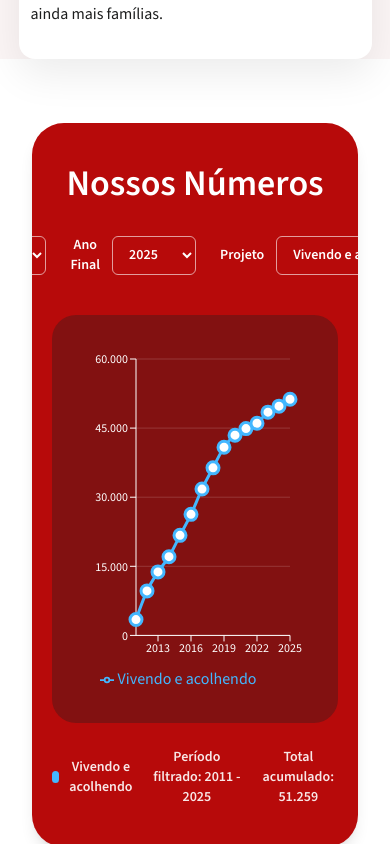
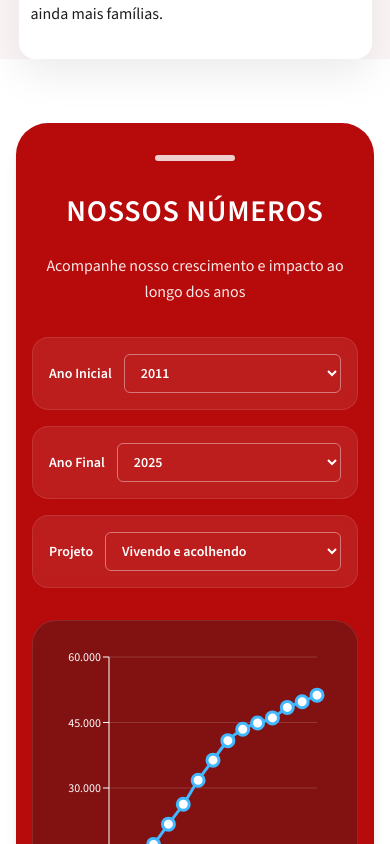
Before and after one commit to MF-Sergio/IPPS, a React (Vite) app: page /quem-somos in a window 390 px wide. Shown: the part 4440-5284 px from the top of the page. Built offline with nearby package versions, Linux system fonts and the light colour scheme.

Commit message:
feat: grafico adaptado para mobile(ajustes pendentes)

```diff
--- a/src/pages/QuemSomos/components/NossosNumeros/NossosNumeros.tsx
+++ b/src/pages/QuemSomos/components/NossosNumeros/NossosNumeros.tsx
@@ -1,7 +1,6 @@
 import { useMemo, useState } from "react";
 import {
   CartesianGrid,
-  Legend,
   Line,
   LineChart,
   ResponsiveContainer,
@@ -118,19 +117,25 @@ export default function NossosNumeros() {
   const totalAcumulado = chartData[chartData.length - 1]?.value ?? 0;
 
   return (
-    <section className="mx-auto mt-16 max-w-6xl px-8">
-      <div className="overflow-hidden rounded-[2rem] bg-[#b70a0a] px-5 py-10 text-white shadow-lg lg:px-10">
-        <div className="text-center">
-          <h2 className="text-4xl font-bold">Nossos Números</h2>
+    <section className="mx-auto mt-16 max-w-6xl px-4 sm:px-6 lg:px-8">
+      <div className="overflow-hidden rounded-[2rem] bg-[#b70a0a] px-4 py-8 text-white shadow-lg sm:px-5 sm:py-10 lg:px-10">
+        <div className="mx-auto flex max-w-3xl flex-col items-center text-center">
+          <div className="mb-8 h-1.5 w-20 rounded-full bg-white/80 sm:mb-10" />
+          <h2 className="text-3xl font-bold uppercase tracking-wide sm:text-4xl">
+            Nossos Números
+          </h2>
+          <p className="mt-6 max-w-2xl text-base leading-relaxed text-white/90 sm:text-lg">
+            Acompanhe nosso crescimento e impacto ao longo dos anos
+          </p>
         </div>
 
-        <div className="mt-8 flex items-center justify-center gap-6 text-sm font-semibold">
-          <label className="flex items-center gap-3">
-            <span>Ano Inicial</span>
+        <div className="mt-8 flex flex-col gap-4 text-sm font-semibold lg:flex-row lg:items-center lg:justify-center lg:gap-6">
+          <label className="flex items-center justify-between gap-3 rounded-2xl border border-white/10 bg-[rgba(255,255,255,0.08)] px-4 py-4 backdrop-blur-sm lg:min-w-[180px] lg:justify-start lg:rounded-none lg:border-0 lg:bg-transparent lg:px-0 lg:py-0">
+            <span className="shrink-0">Ano Inicial</span>
             <select
               value={anoInicial}
               onChange={(event) => setAnoInicial(event.target.value)}
-              className="min-w-[84px] rounded-md border border-white/60 bg-transparent px-3 py-2 text-white outline-none transition focus:border-white"
+              className="min-w-[96px] flex-1 rounded-md border border-white/40 bg-transparent px-3 py-2 text-white outline-none transition focus:border-white lg:flex-none"
             >
               {anos.map((ano) => (
                 <option key={ano} value={ano} className="text-black">
@@ -140,12 +145,12 @@ export default function NossosNumeros() {
             </select>
           </label>
 
-          <label className="flex items-center gap-3">
-            <span>Ano Final</span>
+          <label className="flex items-center justify-between gap-3 rounded-2xl border border-white/10 bg-[rgba(255,255,255,0.08)] px-4 py-4 backdrop-blur-sm lg:min-w-[180px] lg:justify-start lg:rounded-none lg:border-0 lg:bg-transparent lg:px-0 lg:py-0">
+            <span className="shrink-0">Ano Final</span>
             <select
               value={anoFinal}
               onChange={(event) => setAnoFinal(event.target.value)}
-              className="min-w-[84px] rounded-md border border-white/60 bg-transparent px-3 py-2 text-white outline-none transition focus:border-white"
+              className="min-w-[96px] flex-1 rounded-md border border-white/40 bg-transparent px-3 py-2 text-white outline-none transition focus:border-white lg:flex-none"
             >
               {anos.map((ano) => (
                 <option key={ano} value={ano} className="text-black">
@@ -155,14 +160,14 @@ export default function NossosNumeros() {
             </select>
           </label>
 
-          <label className="flex items-center gap-3">
-            <span>Projeto</span>
+          <label className="flex items-center justify-between gap-3 rounded-2xl border border-white/10 bg-[rgba(255,255,255,0.08)] px-4 py-4 backdrop-blur-sm lg:min-w-[320px] lg:justify-start lg:rounded-none lg:border-0 lg:bg-transparent lg:px-0 lg:py-0">
+            <span className="shrink-0">Projeto</span>
             <select
               value={projetoSelecionado}
               onChange={(event) =>
                 setProjetoSelecionado(event.target.value as ProjetoKey)
               }
-              className="min-w-[200px] rounded-md border border-white/60 bg-transparent px-3 py-2 text-white outline-none transition focus:border-white"
+              className="min-w-[0] flex-1 rounded-md border border-white/40 bg-transparent px-3 py-2 text-white outline-none transition focus:border-white lg:min-w-[200px] lg:flex-none"
             >
               <option value="vivendo-e-acolhendo" className="text-black">
                 Vivendo e acolhendo
@@ -174,8 +179,8 @@ export default function NossosNumeros() {
           </label>
         </div>
 
-        <div className="mt-10 rounded-[1.5rem] bg-[#821111] p-6">
-          <div className="h-[360px] w-full">
+        <div className="mt-8 rounded-[1.5rem] border border-white/10 bg-[#821111] p-4 sm:p-6">
+          <div className="h-[320px] w-full sm:h-[360px]">
             <ResponsiveContainer width="100%" height="100%">
               <LineChart
                 data={chartData}
@@ -210,7 +215,6 @@ export default function NossosNumeros() {
                     ] as [string, string]
                   }
                 />
-                <Legend wrapperStyle={{ color: "#fff" }} />
                 <Line
                   type="monotone"
                   dataKey="value"
@@ -225,7 +229,7 @@ export default function NossosNumeros() {
           </div>
         </div>
 
-        <div className="mt-6 flex items-center justify-center gap-4 text-sm font-semibold text-white/90">
+        <div className="mt-6 flex flex-col items-center justify-center gap-3 text-sm font-semibold text-white/90 sm:flex-row sm:flex-wrap sm:gap-4">
           <div className="flex items-center gap-2">
             <span
               className="inline-block h-3 w-3 rounded-full"
```
